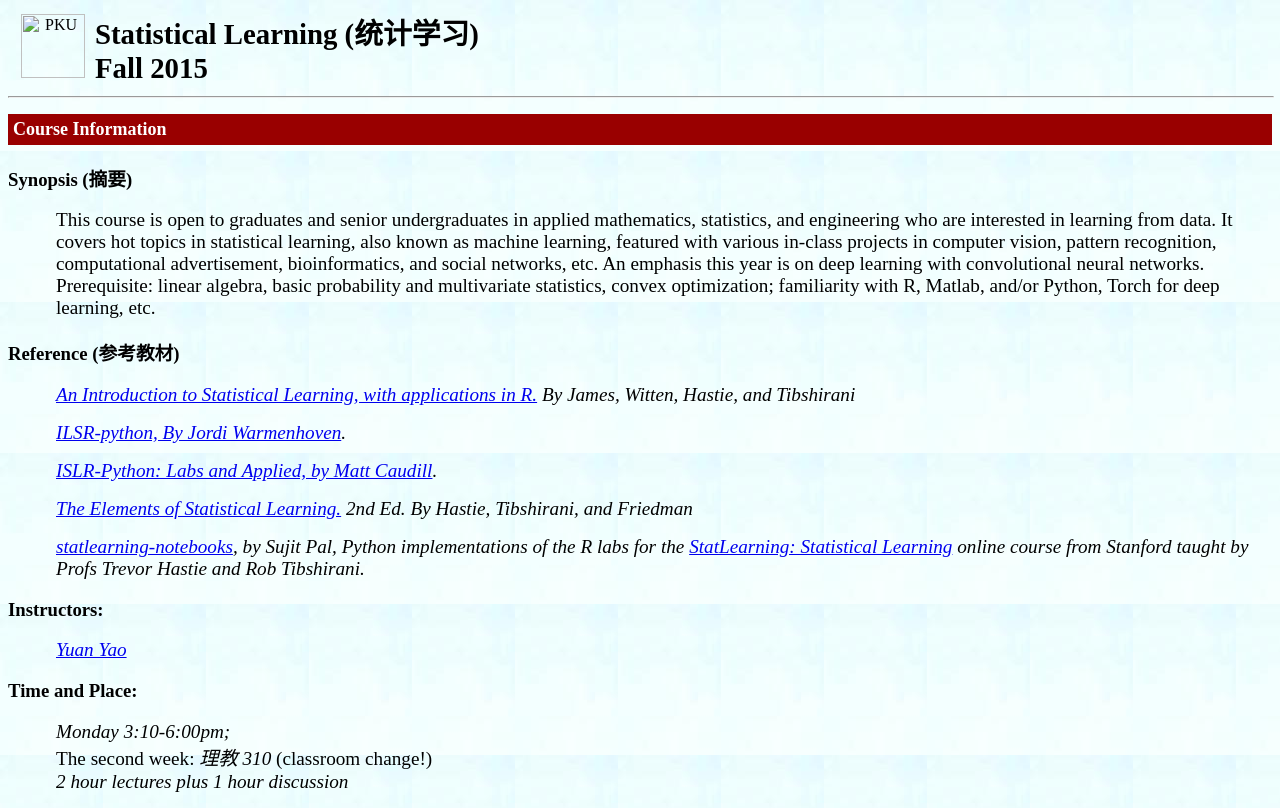
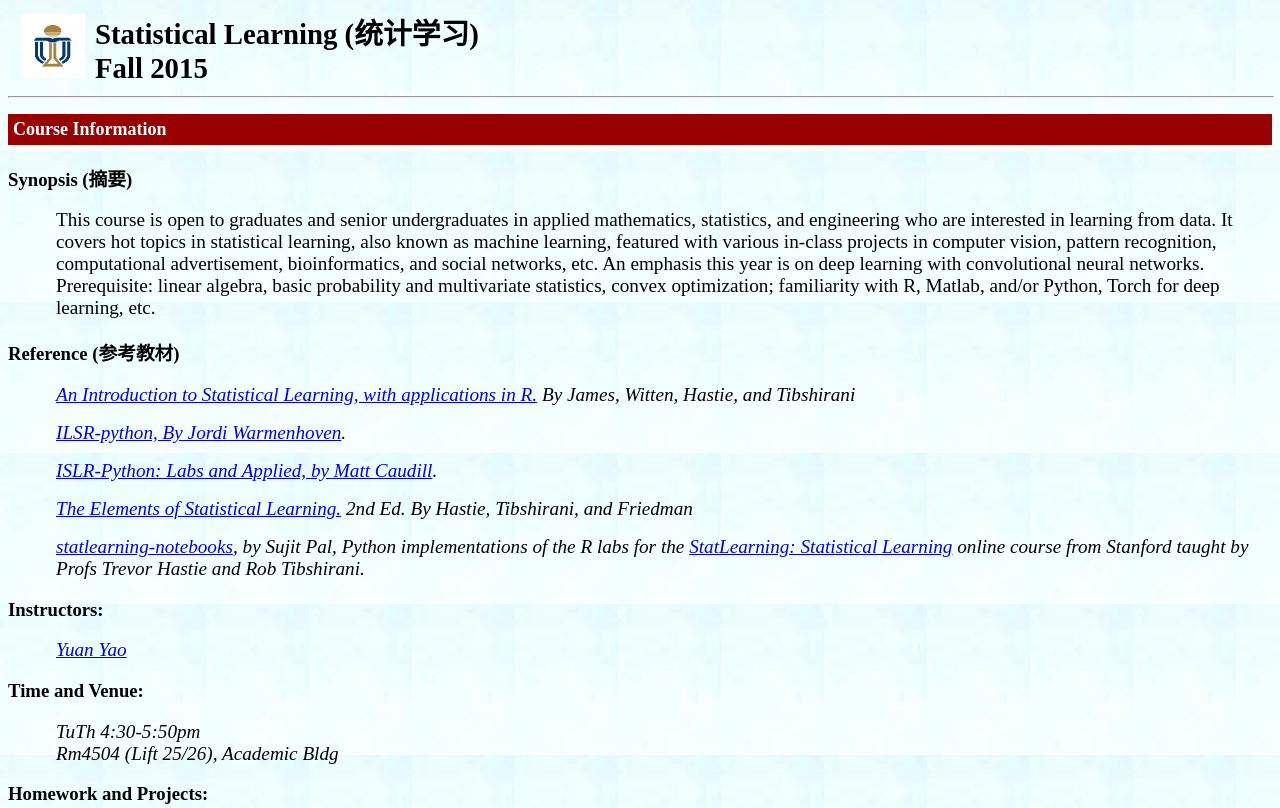
Before and after one commit to deeplearning-math/yuany-pku.github.io, a plain HTML site: page 2018_math4432/index_old.html in a window 1280 px wide. Shown: the top 808 px of the page. Drawn offline with Linux system fonts and the light colour scheme.

Commit message:
Update index_old.html

```diff
--- a/2018_math4432/index_old.html
+++ b/2018_math4432/index_old.html
@@ -17,7 +17,7 @@
 
       <p class="MsoNormal">&nbsp;<img width="64" height="64"
  id="_x0000_i1025"
- src="../icon.jpg" alt="PKU">
+ src="../images/HKUST_logo.jpg" alt="PKU">
           </p>
        </td>
        <td style="padding: 0.75pt;">
@@ -118,11 +118,10 @@ Prerequisite: linear algebra, basic probability and multivariate statistics, con
 </big>
 </p>
 
-<h3>Time and Place:</h3>
+<h3>Time and Venue:</h3>
 <p style="margin-left: 0.5in;">
-<big><em>Monday 3:10-6:00pm; </em> <br>
-The second week: <em>&#29702;&#25945; 310 </em> (classroom change!) <br>
-<em>2 hour lectures plus 1 hour discussion</em>
+<big><em>TuTh 4:30-5:50pm</em> <br>
+<em>Rm4504 (Lift 25/26), Academic Bldg</em>
 </big>
 </p>
 
```
